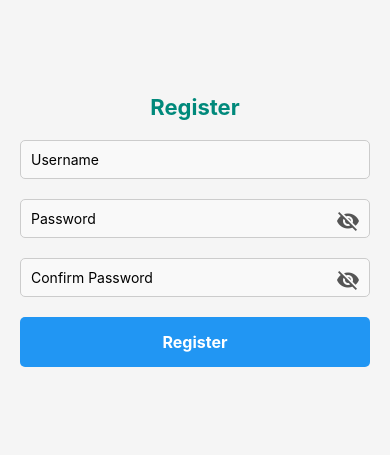
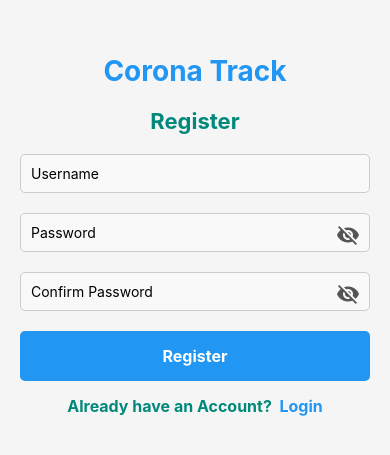
Before and after one commit to KesaraKekulawala/Health_App, a React Native app: screen /Register in a window 390 px wide. Shown: the part 187-642 px from the top of the page. Built offline with nearby package versions, Linux system fonts and the light colour scheme.

Commit message:
Add nav lines

```diff
--- a/screens/Login.js
+++ b/screens/Login.js
@@ -19,6 +19,7 @@ export default function Login({ navigation }) {
   return (
 
     <View style={GlobalStyles.authcontainer}>
+      <Text style={GlobalStyles.appName}>Corona Track</Text>
       <Text style={GlobalStyles.header}>Login</Text>
       <TextInput
         style={GlobalStyles.input}
@@ -48,12 +49,17 @@ export default function Login({ navigation }) {
       <TouchableOpacity style={[GlobalStyles.button, GlobalStyles.loginButton]} onPress={handleLogin}>
         <Text style={GlobalStyles.buttonText}>Login</Text>
       </TouchableOpacity>
-      <TouchableOpacity
+      <Text style={GlobalStyles.navSentence}>Don't have an Account?
+        <TouchableOpacity onPress={() => navigation.navigate('Register')}>
+          <Text style={GlobalStyles.LinktoNext}>   Register</Text>
+          </TouchableOpacity>
+      </Text>
+      {/* <TouchableOpacity
         style={[GlobalStyles.button, GlobalStyles.registerButton]}
         onPress={() => navigation.navigate('Register')}
       >
         <Text style={GlobalStyles.buttonText}>Register</Text>
-      </TouchableOpacity>
+      </TouchableOpacity> */}
     </View>
   );
 }
--- a/screens/Register.js
+++ b/screens/Register.js
@@ -27,6 +27,7 @@ export default function Register({ navigation }) {
 
   return (
     <View style={GlobalStyles.authcontainer}>
+      <Text style={GlobalStyles.appName}>Corona Track</Text>
       <Text style={GlobalStyles.header}>Register</Text>
       <TextInput
         style={GlobalStyles.input}
@@ -75,6 +76,12 @@ export default function Register({ navigation }) {
       <TouchableOpacity style={[GlobalStyles.button, GlobalStyles.registerButton]} onPress={handleRegister}>
         <Text style={GlobalStyles.buttonText}>Register</Text>
       </TouchableOpacity>
+      <Text style={GlobalStyles.navSentence}>
+        Already have an Account?{' '}
+      <TouchableOpacity onPress={() => navigation.navigate('Login')}>
+        <Text style={GlobalStyles.LinktoNext}> Login</Text>
+      </TouchableOpacity>
+      </Text>
     </View>
   );
 }
--- a/styles/GlobalStyles.js
+++ b/styles/GlobalStyles.js
@@ -1,3 +1,4 @@
+import { Linking } from "react-native";
 import { StyleSheet } from "react-native";
 
 const GlobalStyles = StyleSheet.create({
@@ -19,6 +20,14 @@ const GlobalStyles = StyleSheet.create({
         resizeMode: 'cover',
         justifyContent: 'center',
         alignItems: 'center',
+    },
+
+    appName: {
+      fontSize: 28,
+      fontWeight: 'bold',
+      color: '#2196F3',
+      marginBottom: 20,
+      textAlign: 'center',
     },
 
     headerContainer: {
@@ -93,6 +102,23 @@ const GlobalStyles = StyleSheet.create({
       fontSize: 18,
       color: '#FFFFFF', // White text
     },
+    navSentence: {
+        flexDirection: 'row',
+        color: '#00897B',
+        fontSize: 16,
+        fontWeight: 'bold',
+        textAlign: 'center'
+
+    },
+    LinktoNext: {
+      paddingTop: 5,
+      color: '#2196F3',
+      fontSize: 16,
+      fontWeight: 'bold',
+
+    },
+
+
     input: {
       width:"100%",
       borderWidth: 1,
```
